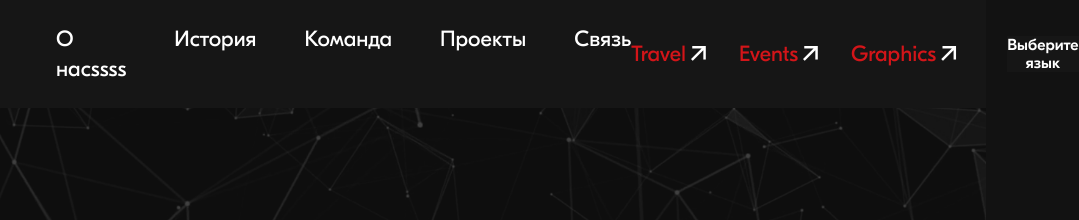
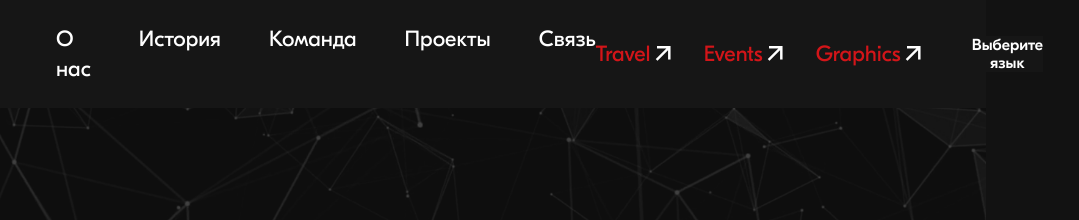
Before and after one commit to AbduboriyDev/avantage, a plain HTML site: page index.html in a window 1280 px wide. Shown: the top 220 px of the page, 294-1373 px from the left, 1079 px wide, since content can reach past the window. Drawn offline with Linux system fonts and the light colour scheme; files whose address does not match are found by name.

Commit message:
thied commit

```diff
--- a/index.html
+++ b/index.html
@@ -23,7 +23,7 @@
           <div class="header-left-info">
             <ul>
               <li>
-                <a href="#!">О насssss</a>
+                <a href="#!">О нас</a>
               </li>
               <li>
                 <a href="#!">История</a>
```
